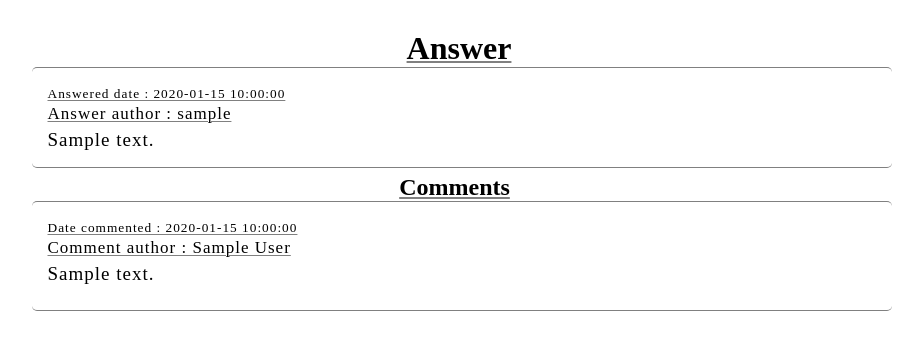
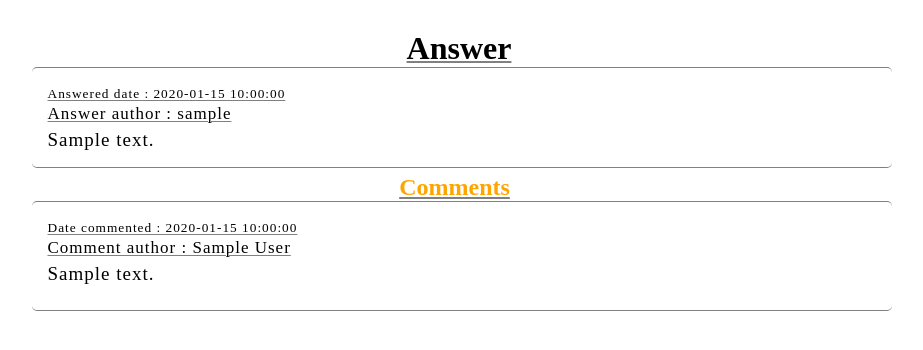
Before and after one commit to BrianGaliwango/Stack-overflow-lite-backend-REST-API, a Flask app: page /view_comments/1 in a window 1280 px wide. Shown: the part 40-390 px from the top of the page, without its empty margins (181-1104 px from the left). Run offline with Flask 2, Linux system fonts and the light colour scheme; the visitor is signed in with stand-in values (Sample User, id 1); a database or web service that is not in the repository returns one stand-in record (values such as "Sample title"); some libraries are stand-ins or nearby versions.

Commit message:
ininitial update

```diff
--- a/static/style.css
+++ b/static/style.css
@@ -426,7 +426,8 @@ a {
 
 .myPro-answers-header ,
 .selected-comments-header ,
-.user-answers-header {
+.user-answers-header ,
+.selected-comments-title {
   color: var(--main-color);
 }
 
```
